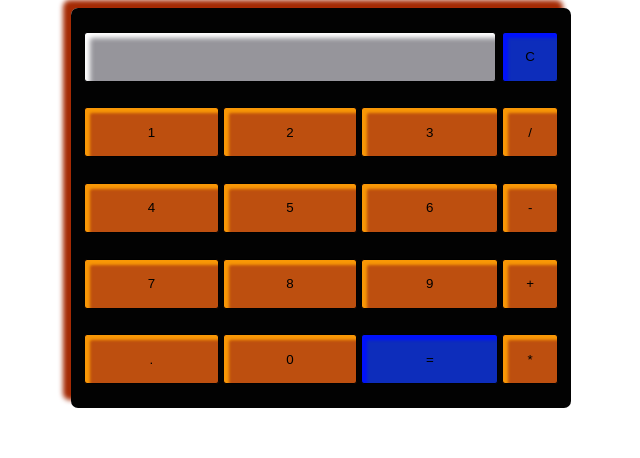
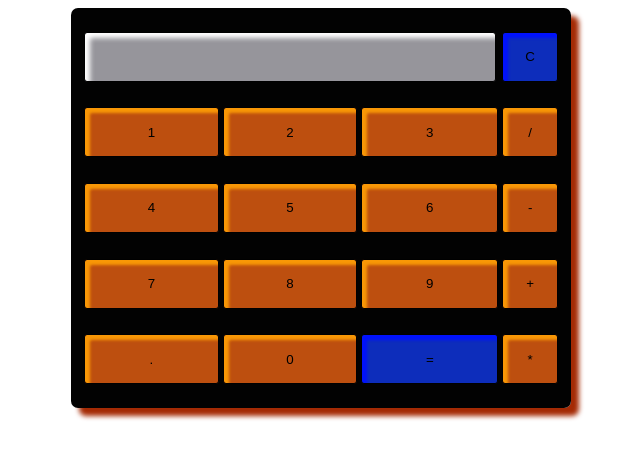
Before and after one commit to 8r0ly/calculator, a plain HTML site: page index.html in a window 1280 px wide. Shown: the whole page, without its empty margins (319-959 px from the left). Drawn offline with Linux system fonts and the light colour scheme.

Commit message:
Update style.css

```diff
--- a/style.css
+++ b/style.css
@@ -6,7 +6,7 @@
     width:500px;
     margin:auto;
     background-color:rgba(0, 0, 0, 0.993);
-    box-shadow:-8px -8px 5px  rgba(163, 40, 2, 0.993) ;
+    box-shadow:8px 8px 5px  rgba(163, 40, 2, 0.993) ;
 }
 .display-box{
     font-family:sans-serif;
```
